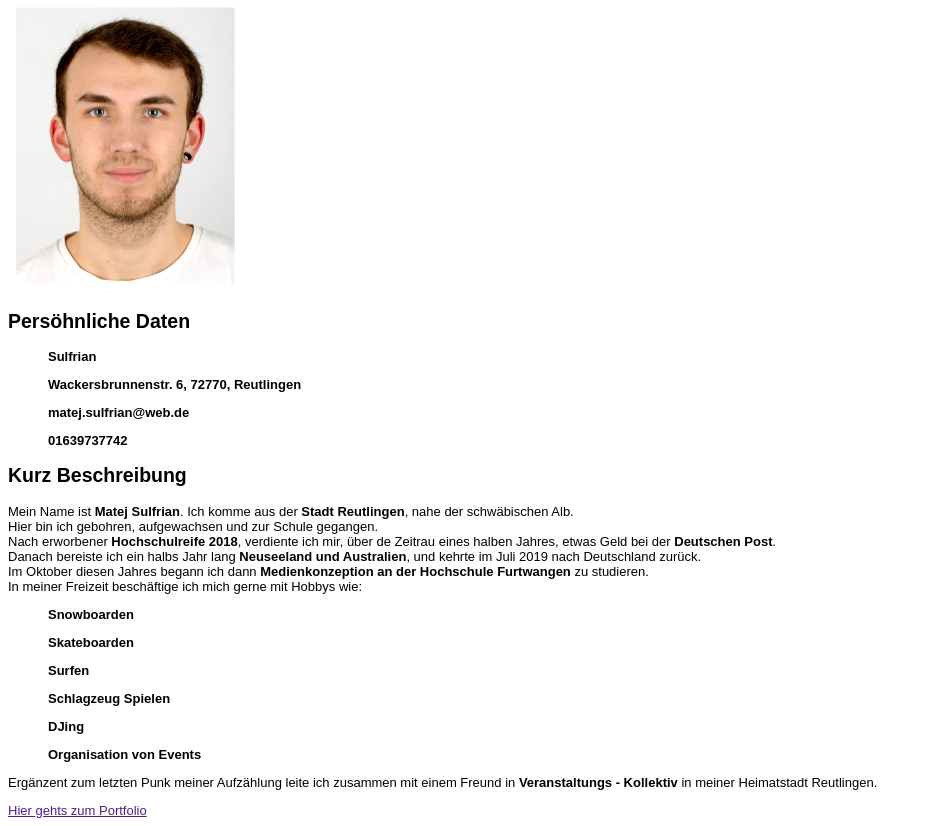
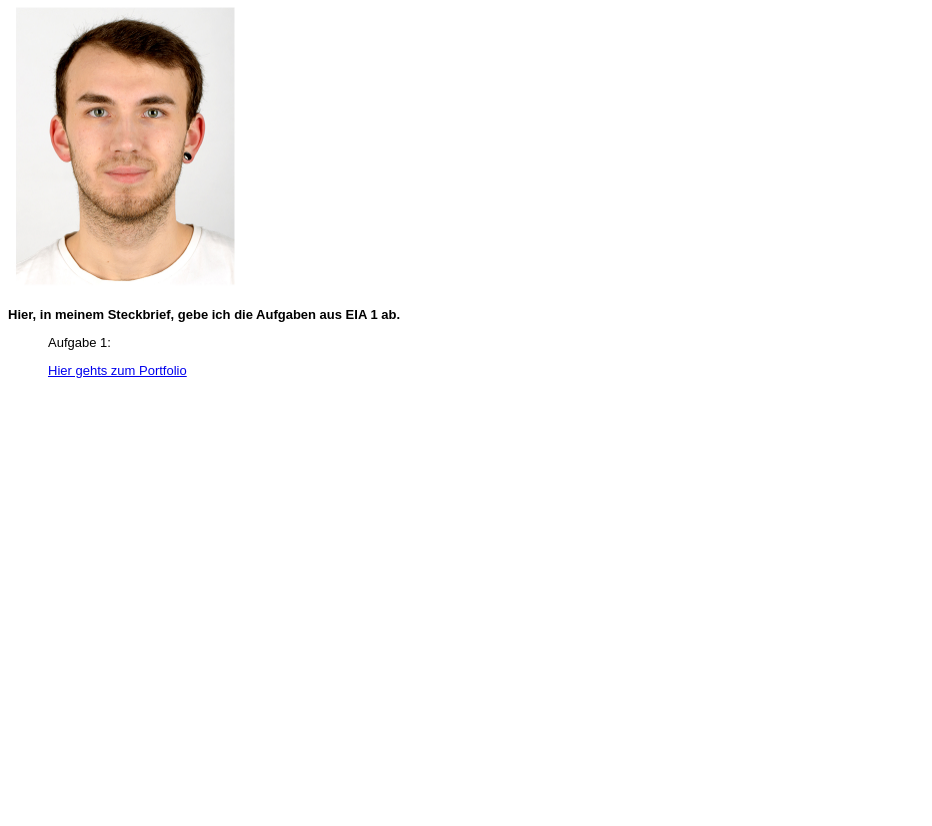
Before and after one commit to Matej-Sulfrian/Matej-Sulfrian, a plain HTML site: page steckbrief.htm in a window 1280 px wide. Shown: the part 69-895 px from the top of the page, without its empty margins (0-932 px from the left). After the commit the page ends 800 px from the top, so only its background shows below. Drawn offline with Linux system fonts and the light colour scheme.

Commit message:
Update steckbrief.htm

```diff
--- a/steckbrief.htm
+++ b/steckbrief.htm
@@ -14,28 +14,10 @@ body {
 <body>
 	<h1>Matej Sulfrian</h1>
 	<img src="./portrait.jpg" width="236" height="294,5">
-<h2>Persöhnliche Daten</h2>
-<ol>
-	<p><b>Sulfrian</b></p>
-	<p><b>Wackersbrunnenstr. 6, 72770, Reutlingen</b></p>
-	<p><b>matej.sulfrian@web.de</b></p>
-	<p><b>01639737742</b></p>
-</ol>
-<h2>Kurz Beschreibung</h2>
-<p>Mein Name ist <b>Matej Sulfrian</b>. Ich komme aus der <b>Stadt Reutlingen</b>, nahe der schwäbischen Alb. <br>
-Hier bin ich gebohren, aufgewachsen und zur Schule gegangen. <br> Nach erworbener <b>Hochschulreife 2018</b>, verdiente ich mir, über de Zeitrau eines halben Jahres, etwas Geld bei der <b>Deutschen Post</b>. <br>
-Danach bereiste ich ein halbs Jahr lang <b>Neuseeland und Australien</b>, und kehrte im Juli 2019 nach Deutschland zurück. <br> Im Oktober diesen Jahres begann ich dann <b>Medienkonzeption an der Hochschule Furtwangen</b> zu studieren. <br>
-In meiner Freizeit beschäftige ich mich gerne mit Hobbys wie:</p>
-<ol>
-	<p><b>Snowboarden</b></p>
-	<p><b>Skateboarden</b></p>
-	<p><b>Surfen</b></p>
-	<p><b>Schlagzeug Spielen</b></p>
-	<p><b>DJing</b></p>
-	<p><b>Organisation von Events</b></p>
-</ol>
-<p>Ergänzent zum letzten Punk meiner Aufzählung leite ich zusammen mit einem Freund in <b>Veranstaltungs - Kollektiv</b> in meiner Heimatstadt Reutlingen.</p>
-	<a target="_blank" href="">Hier gehts zum Portfolio</a>
+	<div>
+		<p><b>Hier, in meinem Steckbrief, gebe ich die Aufgaben aus EIA 1 ab.</b></p>
+		<ul>
+			<p>Aufgabe 1:</p><a target="_blank" href="./Mein Portfolio/Aufgabe_1.htm">Hier gehts zum Portfolio</a>
 
 </body>
 </html>
```
